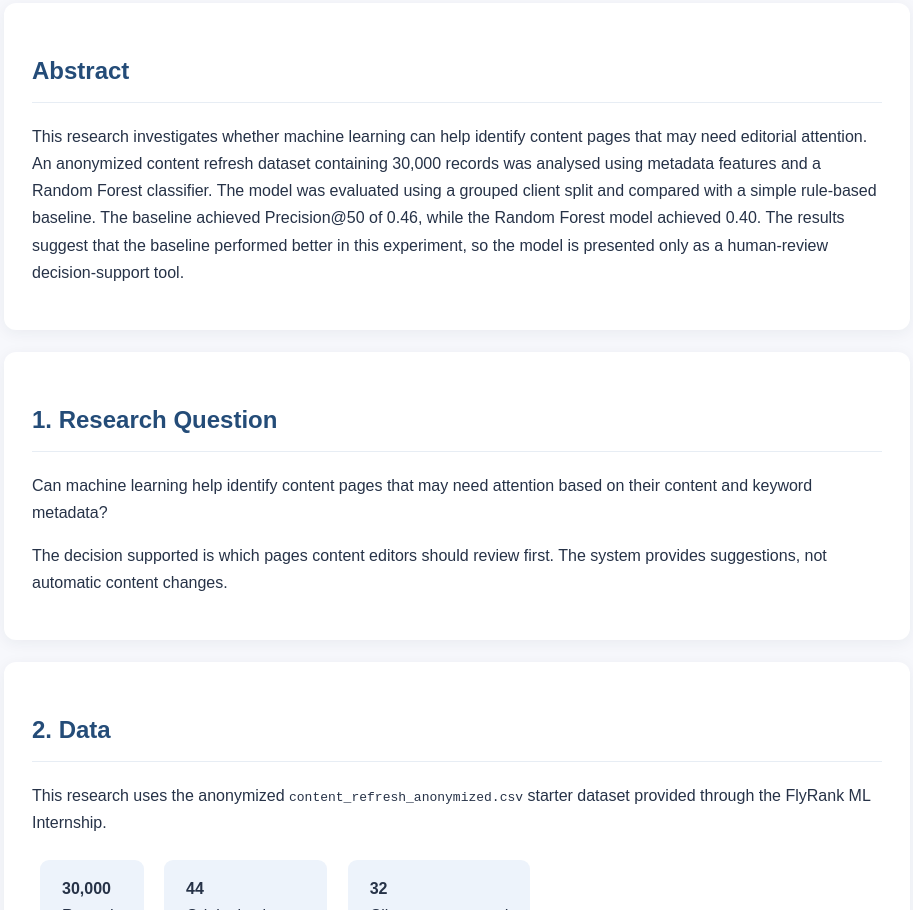
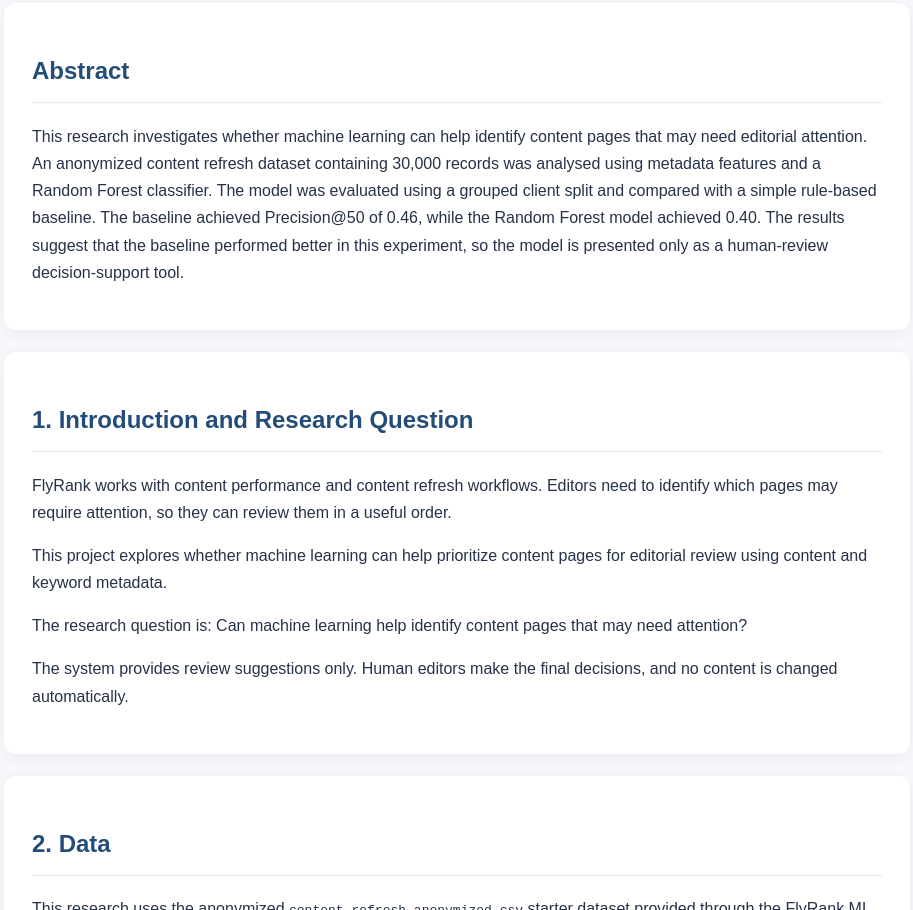
Before and after one commit to kubrafathima2005-kf/flyrank-ml-internship, a plain HTML site: page docs/index.html in a window 1280 px wide. Shown: the part 458-1368 px from the top of the page, without its empty margins (183-1096 px from the left). Drawn offline with Linux system fonts and the light colour scheme.

Commit message:
Enhance introduction and research question section
Added introduction and clarified research question in the document.

```diff
--- a/docs/index.html
+++ b/docs/index.html
@@ -52,9 +52,11 @@ small{color:#718096}
 </section>
 
 <section id="question">
-<h2>1. Research Question</h2>
-<p>Can machine learning help identify content pages that may need attention based on their content and keyword metadata?</p>
-<p>The decision supported is which pages content editors should review first. The system provides suggestions, not automatic content changes.</p>
+<h2>1. Introduction and Research Question</h2>
+<p>FlyRank works with content performance and content refresh workflows. Editors need to identify which pages may require attention, so they can review them in a useful order.</p>
+<p>This project explores whether machine learning can help prioritize content pages for editorial review using content and keyword metadata.</p>
+<p>The research question is: Can machine learning help identify content pages that may need attention?</p>
+<p>The system provides review suggestions only. Human editors make the final decisions, and no content is changed automatically.</p>
 </section>
 
 <section id="data">
```
